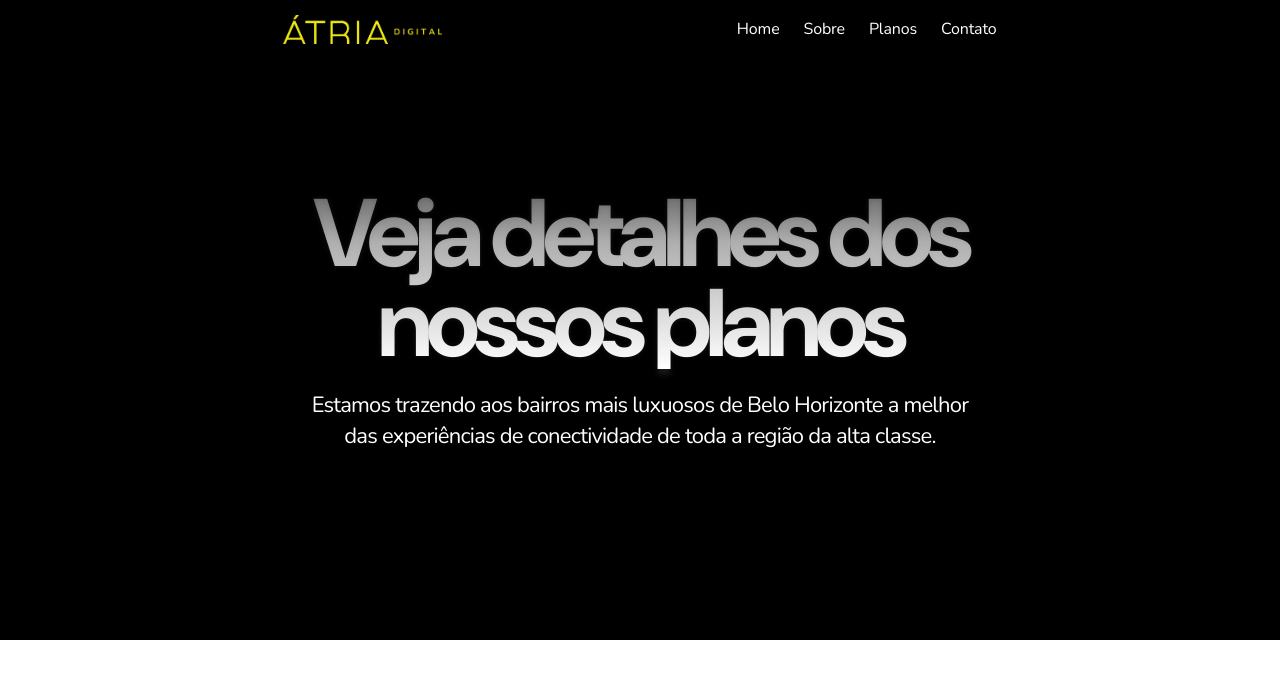
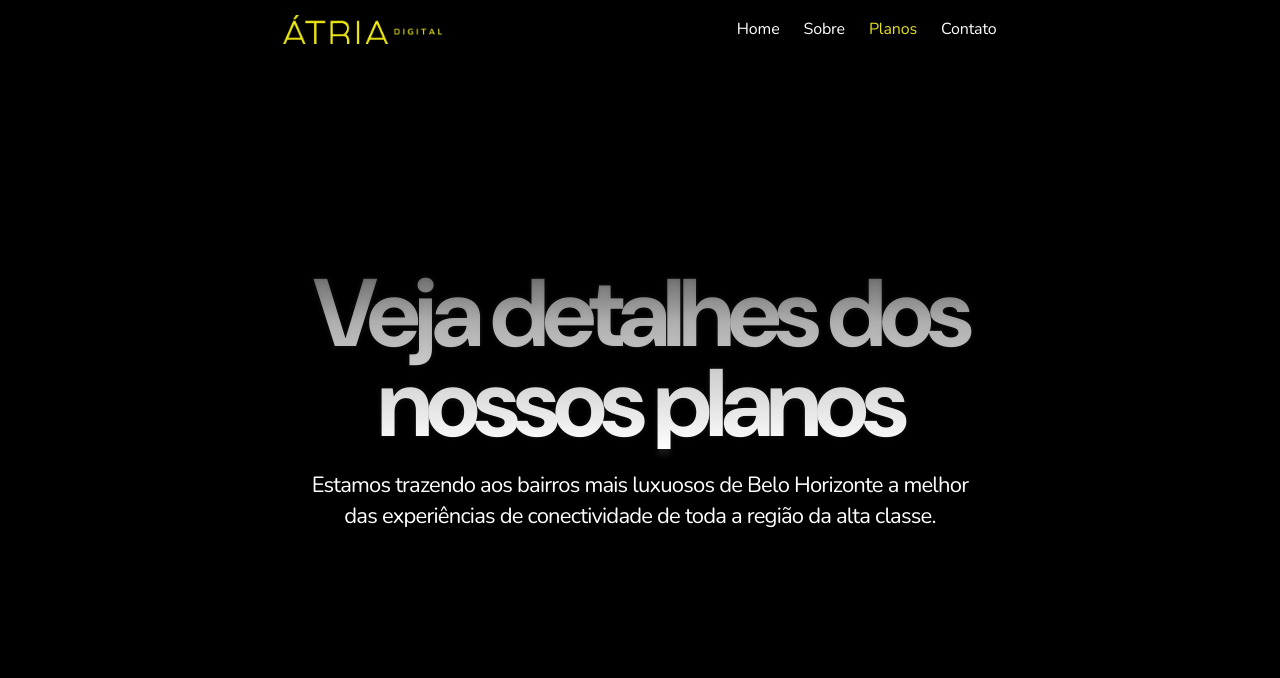
Before and after one commit to matheusmms031/Atria, a React (Vite) app: page /planos in a window 1280 px wide. Shown: the top 678 px of the page. Built offline with nearby package versions, Linux system fonts and the light colour scheme.

Commit message:
Mudanças gerais

```diff
--- a/src/components/CardFirst/CardFirst.jsx
+++ b/src/components/CardFirst/CardFirst.jsx
@@ -1,8 +1,8 @@
 import styles from "./CardFirst.module.scss"
 
-export function CardFirst({image, title, description}){
+export function CardFirst({image, title, description, ...rest}){
     return(
-        <div className={styles.CardFirst}>
+        <div className={styles.CardFirst} {...rest}>
             <div className={styles.BoxIcon}>
                 <img src={image} className={styles.image}/>
             </div>
--- a/src/components/Nav/Nav.jsx
+++ b/src/components/Nav/Nav.jsx
@@ -1,6 +1,7 @@
 import styles from "./Nav.module.scss"
 import image from "../../assets/logo_linear.png"
 import { NavLink } from "react-router"
+
 export default function Nav() {
     return (
         <div className={styles.box}>
@@ -18,7 +19,12 @@ export default function Nav() {
                         Sobre
                     </NavLink>
                 </span>
-                <span className="bodyMedium">Planos</span>
+                <span className="bodyMedium">
+                    <NavLink to="/planos#" preventScrollReset className={({ isActive }) =>
+                        isActive ? "selected" : "none"}>
+                            Planos
+                    </NavLink>
+                </span>
                 <span className="bodyMedium">Contato</span>
             </div>
 
--- a/src/pages/Home/Home.jsx
+++ b/src/pages/Home/Home.jsx
@@ -10,15 +10,19 @@ import WhatsappIcon from "../../assets/Icons/Icons=Whatsapp.svg"
 import WhatsappIconW from "../../assets/Icons/Icons=Whatsapp-w.svg"
 import Card1 from "../../assets/card1.png"
 import Card2 from "../../assets/card2.png"
+
 import HomeW from "../../assets/Icons/Icons=Home-w.svg"
 import HelpW from "../../assets/Icons/Icons=Help-w.svg"
 import TvW from "../../assets/Icons/Icons=Tv-w.svg"
+
 import WifiIcon from "../../assets/Icons/Icons=Wifi.svg"
 import WifiIconW from "../../assets/Icons/Icons=Wifi-w.svg"
 import AppIcon from "../../assets/Icons/Icons=App.svg"
+
 import AppIconW from "../../assets/Icons/Icons=App-w.svg"
 import HuaweiW from "../../assets/Icons/Icons=Huawei-w.svg"
 import RouterW from "../../assets/Icons/Icons=Roteador-w.svg"
+
 import Tag from "../../components/Tag/Tag.jsx"
 import CardSecond from "../../components/CardSecond/CardSecond.jsx"
 import FeatureBox from "../../components/FeatureBox/FeatureBox"
@@ -29,6 +33,8 @@ import ScrollToTop from "../../components/ScrollToTop/ScrollToTop.jsx"
 
 
 export default function Home(){
+
+
     return(
         <div className="stack">
             <ScrollToTop />
--- a/src/pages/Planos/Planos.module.scss
+++ b/src/pages/Planos/Planos.module.scss
@@ -1,6 +1,6 @@
 .hero{
     display: flex;
-    height: 80vh;
+    height: 100vh;
     flex-direction: column;
     justify-content: center;
     align-items: center;
--- a/src/pages/Sobre/Sobre.module.scss
+++ b/src/pages/Sobre/Sobre.module.scss
@@ -6,7 +6,7 @@
     gap: 0.625rem;
     align-self: stretch;
     background-color: #000;
-    height: 80vh;
+    height: 100vh;
 }
 
 .logoup{
```
